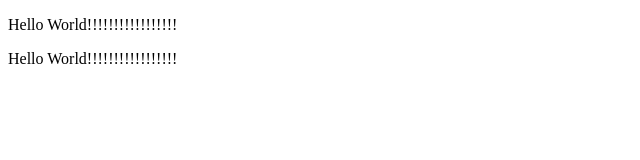
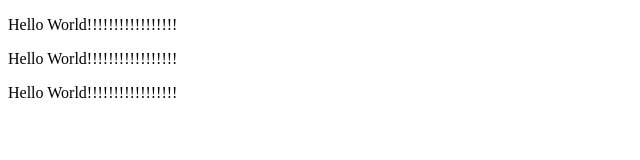
Before and after one commit to kkksssyyy/fjord-practice-55, a plain HTML site: page index.html in a window 1280 px wide. Shown: the whole page, without its empty margins (0-640 px from the left). Drawn offline with Linux system fonts and the light colour scheme.

Commit message:
add paragraph 3

```diff
--- a/index.html
+++ b/index.html
@@ -28,6 +28,8 @@
   <p>Hello World!!!!!!!!!!!!!!!!!</p>
 
   <p>Hello World!!!!!!!!!!!!!!!!!</p>
+
+  <p>Hello World!!!!!!!!!!!!!!!!!</p>
 </body>
 
 </html>
```
